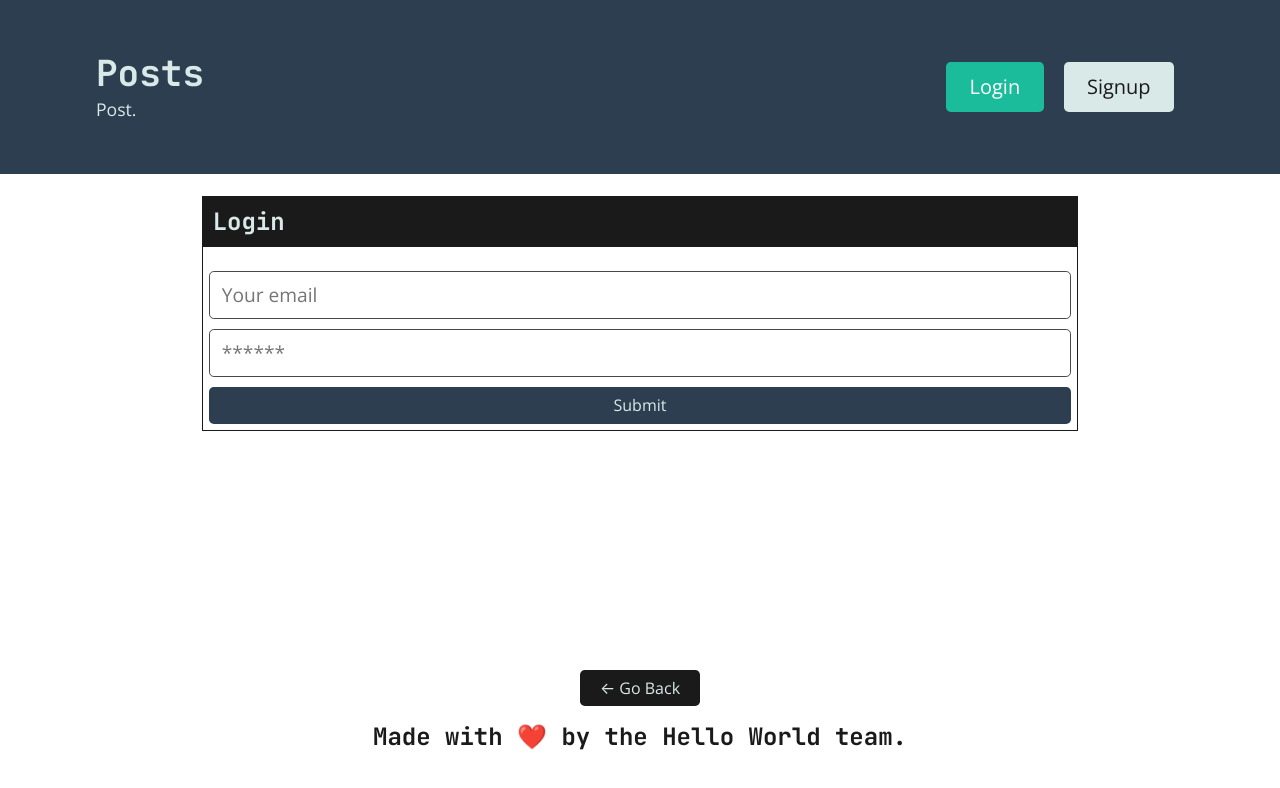
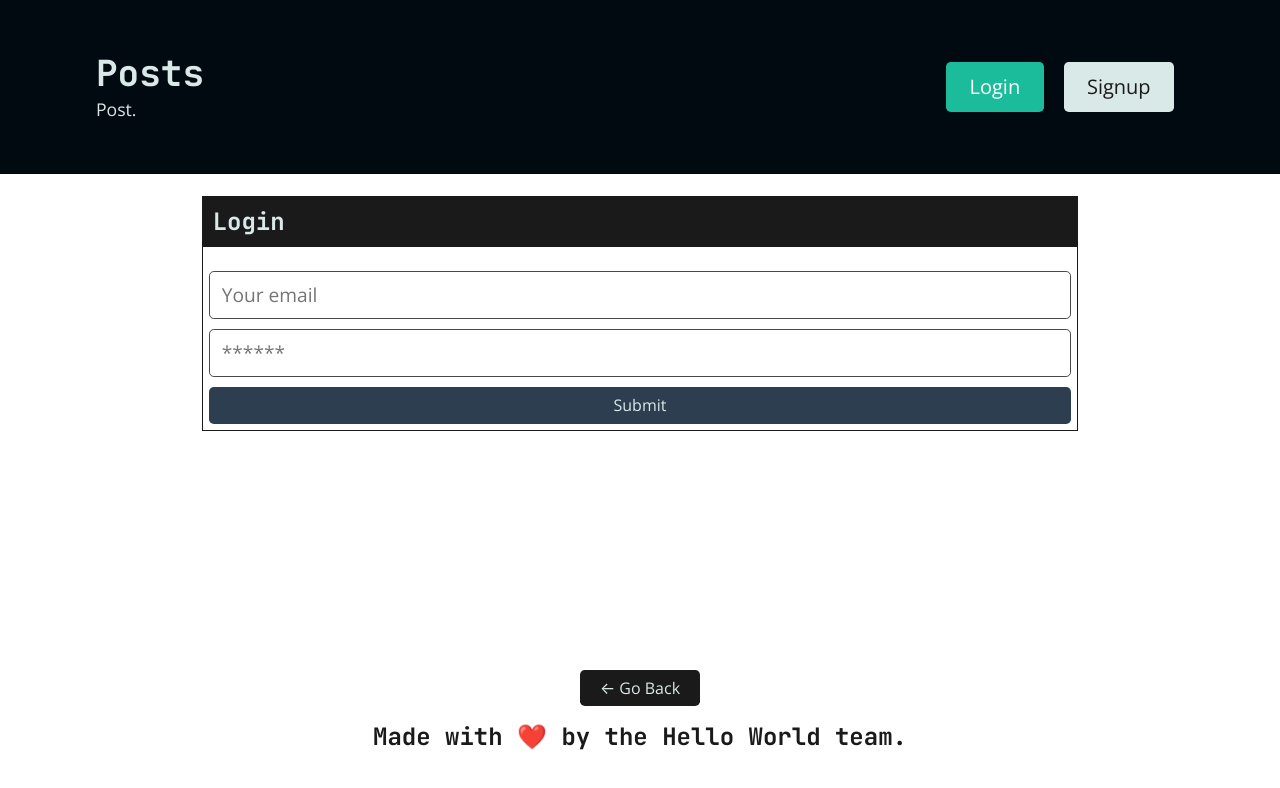
Before and after one commit to shingchan95/hello-world, a React (Create React App) app in the folder client/: page /login in a window 1280 px wide. Shown: the top 788 px of the page. Built offline with nearby package versions, Linux system fonts and the light colour scheme.

Commit message:
added my user info to seed.json

```diff
--- a/client/src/index.css
+++ b/client/src/index.css
@@ -920,7 +920,7 @@ a:hover {
 
 /* BACKGROUND UTILS */
 .bg-primary {
-  background-color: #2d3e50 !important;
+  background-color: #010911 !important;
 }
 
 .bg-info {
@@ -982,7 +982,7 @@ a:hover {
   border-radius: 0.3rem;
   border: 1px solid transparent;
   outline: none;
-  color: #1a1a1a;
+  color: #eb1e95;
   background-color: #aeaeae;
   transition: color 0.2s ease-in-out, background-color 0.2s ease-in-out;
 }
--- a/package.json
+++ b/package.json
@@ -14,6 +14,7 @@
   "license": "ISC",
   "devDependencies": {
     "concurrently": "^5.1.0"
+
   },
   "dependencies": {
     "apollo-server-express": "^2.25.3",
```
